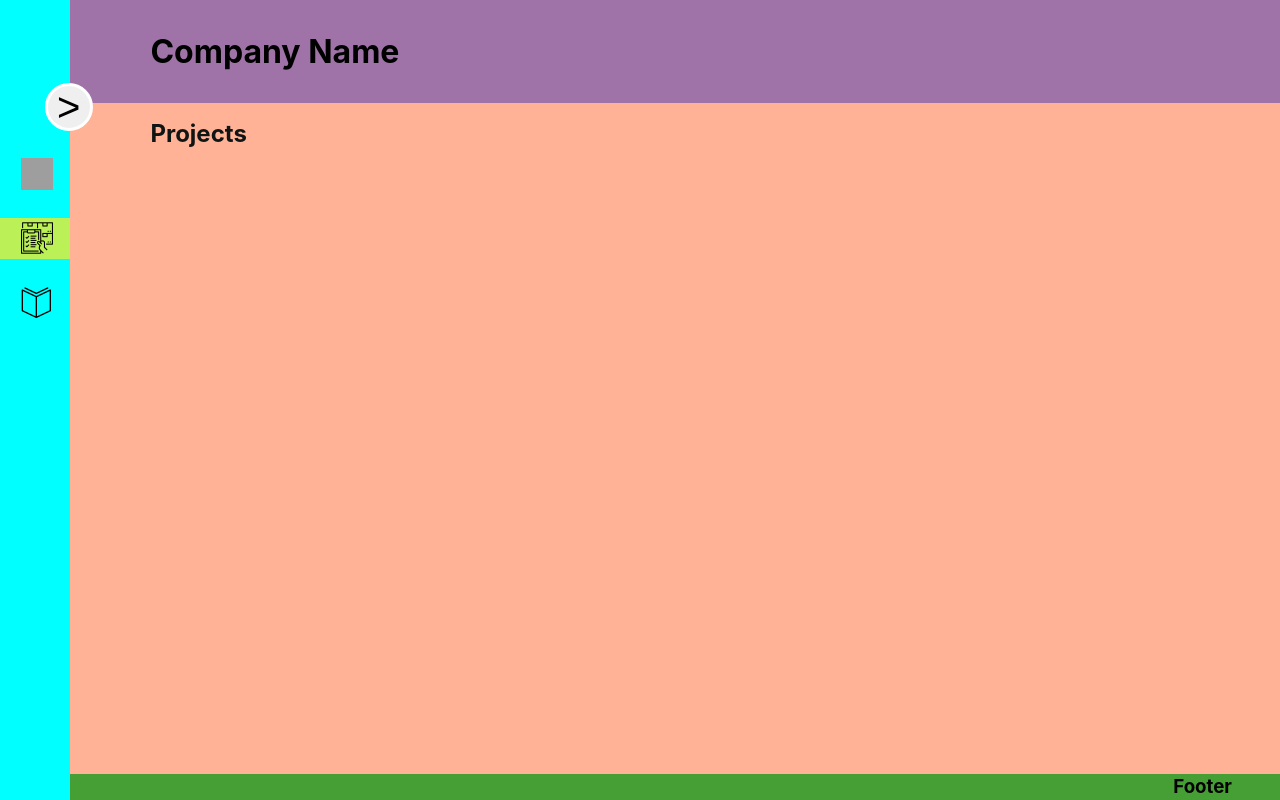
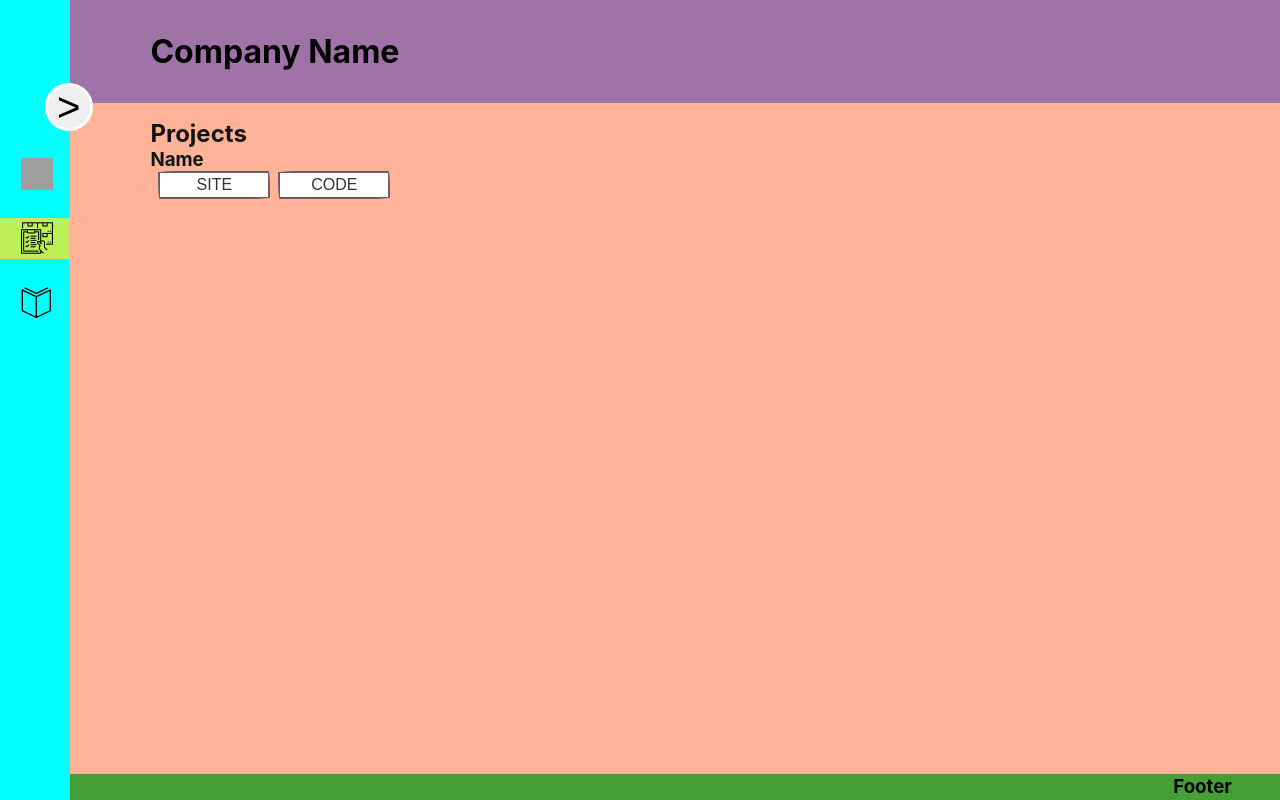
Before and after one commit to KurKestutis/react-web-page-layout-with-expandable-navigation, a React (Create React App) app: page /#/projects in a window 1280 px wide. Built offline with nearby package versions, Linux system fonts and the light colour scheme; grey boxes are pictures that could not be loaded.

Commit message:
Card component created.

```diff
--- /dev/null
+++ b/src/components/Feature/Button.js
@@ -0,0 +1,13 @@
+import React from "react";
+
+import "./Button.scss";
+
+const Button = (props) => {
+  return (
+    <a className="btn" href={props.link} target="_blank" rel="noreferrer">
+      {props.linkType}
+    </a>
+  );
+};
+
+export default Button;
--- /dev/null
+++ b/src/components/Feature/Button.scss
@@ -0,0 +1,38 @@
+.btn {
+  text-align: center;
+  text-decoration: none;
+  margin-left: 0.5rem;
+  background-color: #fff;
+  background-repeat: repeat no-repeat;
+  border-radius: 15px 225px 255px 15px 15px 255px 225px 15px;
+  border-style: solid;
+  border-width: 2px;
+  box-shadow: rgba(0, 0, 0, 0.2) 15px 28px 25px -18px;
+  box-sizing: border-box;
+  color: #32312f;
+  border-color: rgb(98, 93, 93);
+  cursor: pointer;
+  display: inline-block;
+  font-family: Neucha, sans-serif;
+  font-size: 1rem;
+  line-height: 6px;
+  padding: 0.55rem;
+  transition: all 235ms ease-in-out;
+  border-bottom-left-radius: 15px 255px;
+  border-bottom-right-radius: 225px 15px;
+  border-top-left-radius: 255px 15px;
+  border-top-right-radius: 15px 225px;
+  user-select: none;
+  -webkit-user-select: none;
+  touch-action: manipulation;
+  width: 7rem;
+}
+
+.btn:hover {
+  box-shadow: rgba(0, 0, 0, 0.3) 2px 8px 8px -5px;
+}
+
+.btn:active {
+  box-shadow: rgba(0, 0, 0, 0.3) 2px 8px 4px -6px;
+  transform: translate3d(0, 4px, 0);
+}
--- /dev/null
+++ b/src/components/Feature/Card.js
@@ -0,0 +1,16 @@
+import React from "react";
+
+import Button from "./Button";
+
+const Card = (props) => {
+  return (
+    <article>
+      <h3>Name</h3>
+      <img src="#" alt="" />
+      <Button link={props.siteLink} linkType="SITE" />
+      <Button link={props.codeLink} linkType="CODE" />
+    </article>
+  );
+};
+
+export default Card;
--- a/src/components/Pages/Projects.js
+++ b/src/components/Pages/Projects.js
@@ -1,7 +1,17 @@
 import "./Projects.scss";
 
-const Projects = () => {
-  return <h2>Projects</h2>;
+import Card from "../Feature/Card";
+
+const Projects = (props) => {
+  return (
+    <>
+      <h2>Projects</h2>
+      <Card
+        siteLink="https://kurkestutis.netlify.app"
+        codeLink="https://github.com/KurKestutis/pig-dice-game"
+      />
+    </>
+  );
 };
 
 export default Projects;
```
Also changed, not shown: src/components/Feature/Card.scss (added).
